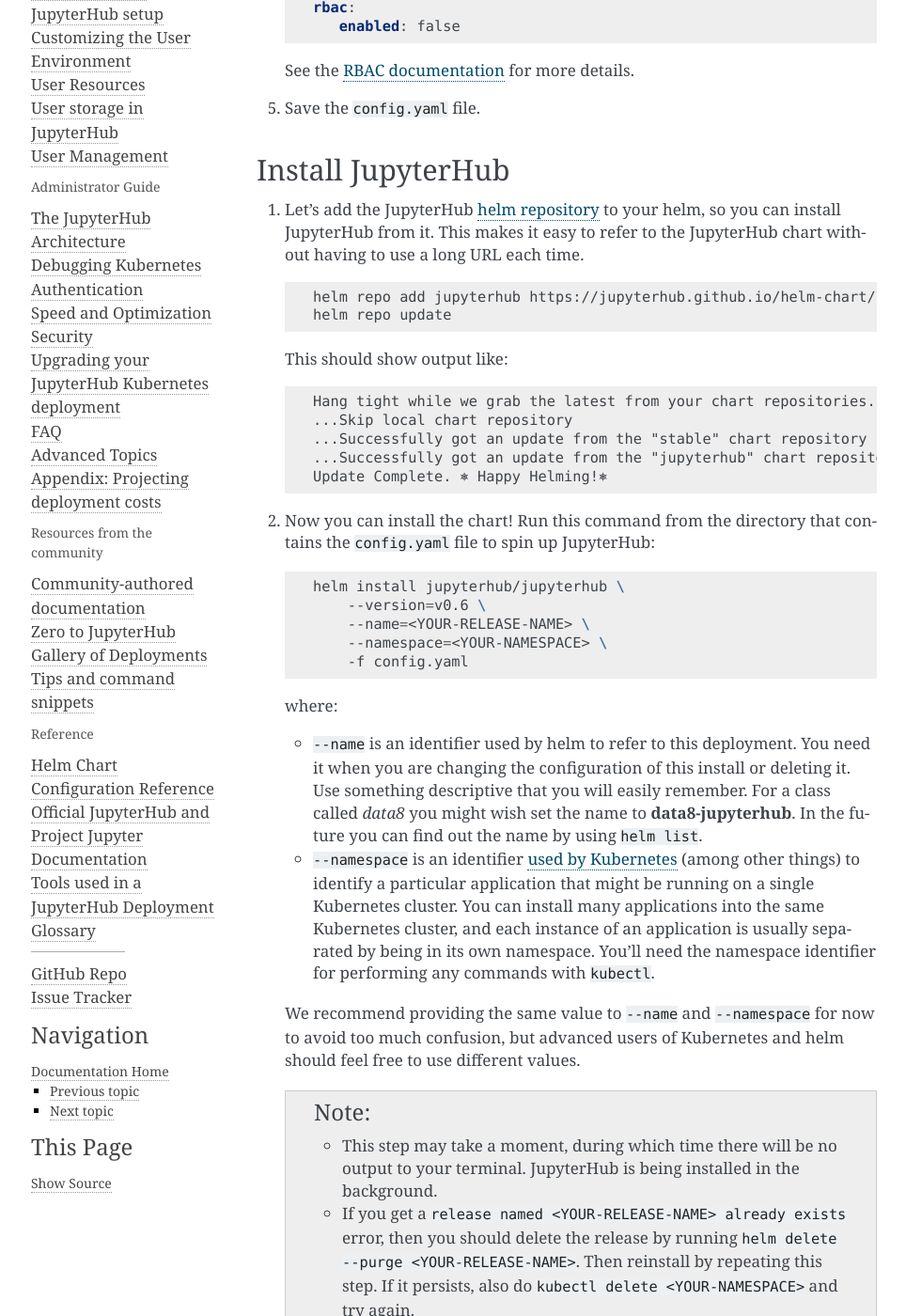
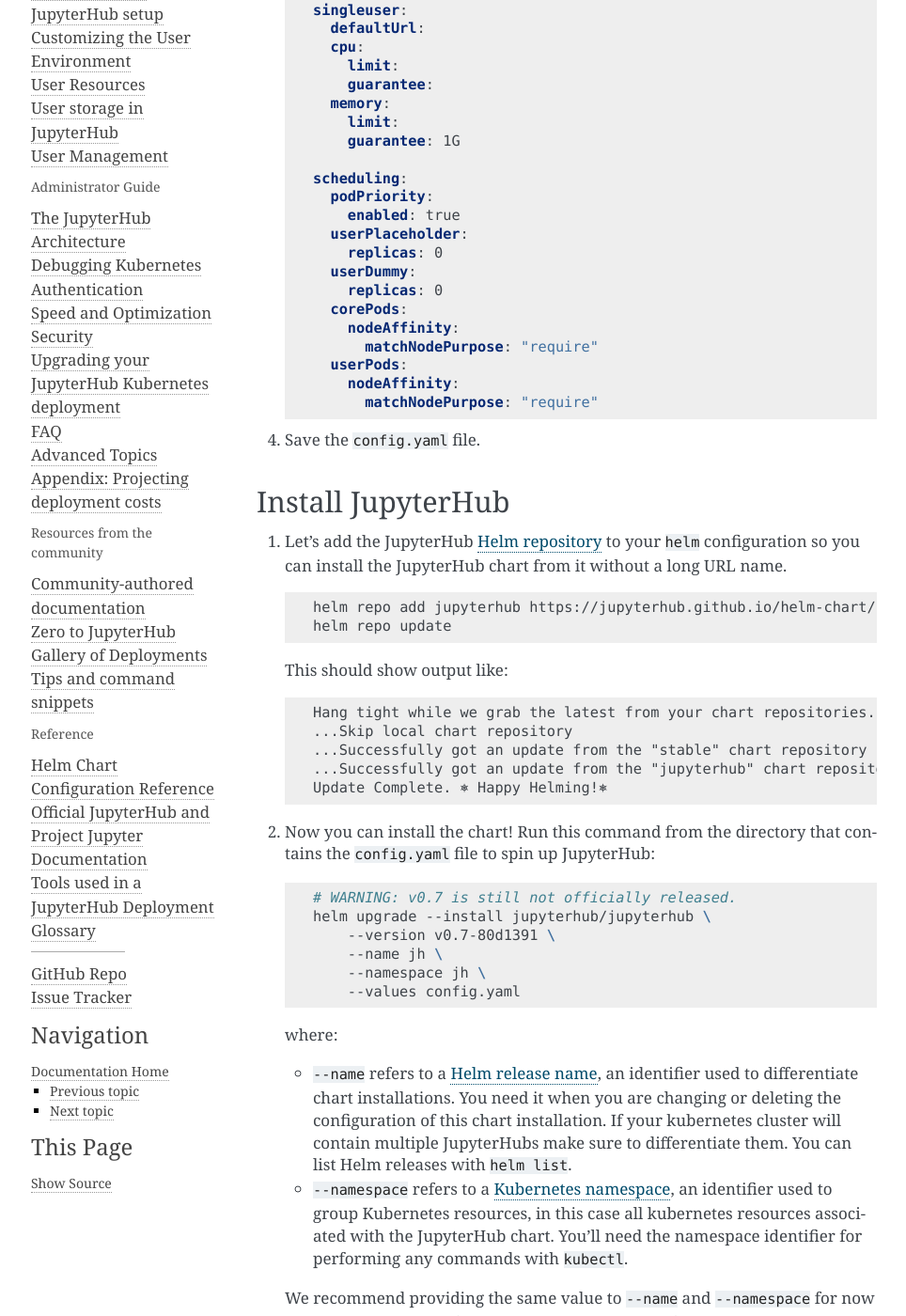
Before and after one commit to jupyterhub/zero-to-jupyterhub-k8s, a Sphinx documentation site: the page built from doc/source/setup-jupyterhub.rst, in a window 1280 px wide and 1400 px high, scrolled down 936 px. Shown: the whole window at 94% size, without its empty margins (147-1111 px from the left). Built offline with Sphinx 7.4.7, drawn with Linux system fonts in a browser that asks for light colours; some of the changed text lies outside the part shown.

Commit message:
additional docs mash

```diff
--- a/doc/source/setup-helm.rst
+++ b/doc/source/setup-helm.rst
@@ -4,18 +4,21 @@
 ===============
 
 `Helm <https://helm.sh/>`_, the package manager for Kubernetes, is a useful tool
-for: installing, upgrading and managing applications on a Kubernetes cluster. We
-will be using Helm to install and manage JupyterHub on our cluster.
+for: installing, upgrading and managing applications on a Kubernetes cluster.
+The Helm packages are called *charts*. We will be install and manage JupyterHub
+on our kubernetes cluster with a Helm chart.
 
-Helm works by initializing itself both locally as ``helm`` (on your computer)
-and remotely as ``Tiller`` (on your kubernetes cluster). When you run ``helm``
-commands, your local helm client sends instructions to ``Tiller`` that in turn
-make the requested changes.
+Helm has two parts: a client (`helm`) and a server (`tiller`). Tiller runs
+inside of your Kubernetes cluster as a pod in the kube-system namespace and
+manages *releases* (installations) and *revisions* (versions) of charts deployed
+on the kubernetes cluster. When you run `helm` commands, your local Helm client
+sends instructions to `tiller` in the cluster that in turn make the requested
+changes.
 
 Installation
 ------------
 
-The simplest way to install helm is to run Helm's installer script at a
+The simplest way to install helm is to run Helm's installer script in a
 terminal:
 
 .. code:: bash
@@ -30,76 +33,80 @@
 Initialization
 --------------
 
-After installing helm on your machine, initialize helm on your Kubernetes
-cluster. At a terminal for your local machine (or within an interactive cloud
-shell from your provider), enter:
+After installing helm on your machine, initialize Helm on your Kubernetes
+cluster:
 
 1. Set up a `ServiceAccount
    <https://kubernetes.io/docs/tasks/configure-pod-container/configure-service-account/>`_
-   for use by ``Tiller``, the cluster side component of ``helm``.
+   for use by `tiller`.
 
    .. code-block:: bash
 
       kubectl --namespace kube-system create serviceaccount tiller
 
-2. Give the ``ServiceAccount`` full permissions to manage the cluster (`RBAC
-   <https://kubernetes.io/docs/admin/authorization/rbac/>`_).
+2. Give the `ServiceAccount` full permissions to manage the cluster.
 
    .. code-block:: bash
 
       kubectl create clusterrolebinding tiller --clusterrole cluster-admin --serviceaccount=kube-system:tiller
+
+   See the `RBAC documentation
+   <security.html#use-role-based-access-control-rbac>`_ for more
+   information.
 
    .. note::
 
       While most clusters have RBAC enabled and you need this line, you **must**
       skip this step if your kubernetes cluster does not have RBAC enabled.
 
-3. Set up Helm on the cluster.
+3. Initialize `helm` and `tiller`.
 
    .. code-block:: bash
 
       helm init --service-account tiller
 
-   This command only needs to run once per Kubernetes cluster.
+   This command only needs to run once per Kubernetes cluster, it will create a
+   `tiller` deployment in the kube-system namespace and setup your local `helm`
+   client.
 
    .. note::
 
-      The local and remote version of ``helm`` must be the same in order to
-      ensure they can talk to each other. If you wish to run ``helm`` commands
-      from a *new* computer than the one used to run the commands above, you
-      must re-initialize it by running the following modified version of the
-      ``init`` command:
+      If you wish to install `helm` on another computer, you won't need to setup
+      `tiller` again but you still need to initialize `helm`:
 
-      ``helm init --client-only --service-account tiller``
+      .. code-block:: bash
 
-      This will initialize ``helm`` locally, according to the version that is
-      running remotely on the cluster. Note that this requires ``kubectl`` to
-      point to the correct kubernetes cluster. See `the kubernetes context
-      manager
-      <https://kubernetes.io/docs/tasks/access-application-cluster/configure-access-multiple-clusters/>`_
-      for more details.
+         helm init --client-only
 
 Verify
 ------
 
-You can verify that you have the correct version and that it installed
-properly by running:
+You can verify that you have the correct version and that it installed properly
+by running:
 
 .. code:: bash
 
    helm version
 
-It should provide output like:
+It should provide output like below. Make sure you have at least version 2.9.1
+and that the client (`helm`) and server version (`tiller`) is matching!
 
 .. code-block:: bash
 
    Client: &version.Version{SemVer:"v2.9.1", GitCommit:"20adb27c7c5868466912eebdf6664e7390ebe710", GitTreeState:"clean"}
    Server: &version.Version{SemVer:"v2.9.1", GitCommit:"20adb27c7c5868466912eebdf6664e7390ebe710", GitTreeState:"clean"}
 
-Make sure you have at least version 2.9.1!
-
 If you receive an error that the Server is unreachable, do another `helm
 version` in 15-30 seconds, and it should display the Server version.
+
+.. note::
+
+   If you wish to upgrade the server component of Helm running on the cluster
+   (`tiller`):
+
+   .. code-block:: bash
+
+      helm init --service-account tiller --upgrade
 
 Secure Helm
 -----------
@@ -113,5 +120,5 @@
 Next Step
 ---------
 
-Congratulations. Helm is now set up. The next step is to
-:ref:`install JupyterHub <setup-jupyterhub>`!
+Congratulations. Helm is now set up. The next step is to :ref:`install
+JupyterHub <setup-jupyterhub>`!
--- a/doc/source/setup-jupyterhub.rst
+++ b/doc/source/setup-jupyterhub.rst
@@ -3,15 +3,18 @@
 Setting up JupyterHub
 =====================
 
-Now that we have a `Kubernetes cluster <create-k8s-cluster.html>`_ and
-`helm <setup-helm.html>`_ setup, we can begin setting up a JupyterHub.
+Now that we have a `Kubernetes cluster <create-k8s-cluster.html>`_ and `Helm
+<setup-helm.html>`_ setup, we can proceed by setting up the cloud deployment of
+our JupyterHub.
 
 Prepare configuration file
 --------------------------
 
-This step prepares a configuration file (config file). We will use the
-`YAML <https://en.wikipedia.org/wiki/YAML>`_ file format to specify
-JupyterHub's configuration.
+This step prepares a `YAML <https://en.wikipedia.org/wiki/YAML>`_ configuration
+file (`config.yaml`) for the generic JupyterHub deployment declared by the Helm
+chart. Helm charts contains templates for kubernetes resources to be installed
+in a kubernetes cluster. This config file will provide values to be used by
+these templates.
 
 It's important to save the config file in a safe place. The config file is
 needed for future changes to JupyterHub's settings.
@@ -23,46 +26,60 @@
    entering ``nano config.yaml`` at the terminal will start the editor and
    open the config file.
 
-2. Create a random hex string to use as a security token. Run this command
-   in a terminal
+2. Create a random hex string representing 32 bytes to use as a security token.
+   Run this command in a terminal:
 
    .. code-block:: bash
 
        openssl rand -hex 32
 
-   Copy the output for use in the next step
+   Copy the output for use in the next step.
 
 3. Insert these lines into the ``config.yaml`` file. When editing YAML files,
    use straight quotes and spaces and avoid using curly quotes or tabs.
-   Substitute ``RANDOM_STRING`` below with the output of ``openssl rand -hex 32``
-   from step 2.
+   Substitute ``<RANDOM_STRING>`` below with the output of ``openssl rand -hex
+   32`` from step 2.
 
    .. code-block:: yaml
 
       proxy:
-        secretToken: "<OUTPUT-OF-`openssl rand -hex 32`>"
+        secretToken: "<RANDOM_STRING>"
 
-.. Don't put an example here! People will just copy paste that & that's a security issue.
+      singleuser:
+        defaultUrl:
+        cpu:
+          limit:
+          guarantee:
+        memory:
+          limit:
+          guarantee: 1G
 
-4. **Azure AKS only** If you're on Microsoft Azure AKS, you must disable
-   RBAC. Do so by putting the following in ``config.yaml``
+      scheduling:
+        podPriority:
+          enabled: true
+        userPlaceholder:
+          replicas: 0
+        userDummy:
+          replicas: 0
+        corePods:
+          nodeAffinity:
+            matchNodePurpose: "require"
+        userPods:
+          nodeAffinity:
+            matchNodePurpose: "require"
 
-   .. code-block:: yaml
 
-      rbac:
-         enabled: false
+.. Don't put an example here! People will just copy paste that & that's a
+   security issue.
 
-   See the `RBAC documentation <security.html#use-role-based-access-control-rbac>`_
-   for more details.
-
-5. Save the ``config.yaml`` file.
+4. Save the ``config.yaml`` file.
 
 Install JupyterHub
 ------------------
 
-1. Let's add the JupyterHub `helm repository <https://github.com/kubernetes/helm/blob/master/docs/chart_repository.md>`_
-   to your helm, so you can install JupyterHub from it. This makes it easy to refer to the JupyterHub chart
-   without having to use a long URL each time.
+1. Let's add the JupyterHub `Helm repository
+   <https://jupyterhub.github.io/helm-chart/>`_ to your `helm` configuration so
+   you can install the JupyterHub chart from it without a long URL name.
 
    .. code:: bash
 
@@ -84,28 +101,26 @@
 
    .. code:: bash
 
-      helm install jupyterhub/jupyterhub \
-          --version=v0.6 \
-          --name=<YOUR-RELEASE-NAME> \
-          --namespace=<YOUR-NAMESPACE> \
-          -f config.yaml
+      # WARNING: v0.7 is still not officially released.
+      helm upgrade --install jupyterhub/jupyterhub \
+          --version v0.7-80d1391 \
+          --name jh \
+          --namespace jh \
+          --values config.yaml
 
    where:
 
-   - ``--name`` is an identifier used by helm to refer to this deployment.
-     You need it when you are changing the configuration of this install
-     or deleting it. Use something descriptive that you will easily
-     remember. For a class called *data8* you might wish set the name to
-     **data8-jupyterhub**. In the future you can find out the name by
-     using ``helm list``.
-   - ``--namespace``  is an identifier
-     `used by Kubernetes <https://kubernetes.io/docs/concepts/overview/working-with-objects/namespaces/>`_
-     (among other things) to identify a particular application that might
-     be running on a single Kubernetes cluster. You can install many
-     applications into the same Kubernetes cluster, and each instance of
-     an application is usually separated by being in its own namespace.
-     You'll need the namespace identifier for performing any commands
-     with ``kubectl``.
+   - ``--name`` refers to a `Helm release name
+     <https://docs.helm.sh/glossary/#release>`_, an identifier used to
+     differentiate chart installations. You need it when you are changing or
+     deleting the configuration of this chart installation. If your kubernetes
+     cluster will contain multiple JupyterHubs make sure to differentiate them.
+     You can list Helm releases with ``helm list``.
+   - ``--namespace`` refers to a `Kubernetes namespace
+     <https://kubernetes.io/docs/concepts/overview/working-with-objects/namespaces/>`_,
+     an identifier used to group Kubernetes resources, in this case all
+     kubernetes resources associated with the JupyterHub chart. You'll need the
+     namespace identifier for performing any commands with ``kubectl``.
 
    We recommend providing the same value to ``--name`` and ``--namespace``
    for now to avoid too much confusion, but advanced users of Kubernetes and
@@ -121,7 +136,7 @@
         step. If it persists, also do ``kubectl delete <YOUR-NAMESPACE>`` and try again.
 
       * In general, if something goes *wrong* with the install step, delete the
-        Helm namespace by running ``helm delete --purge <YOUR-RELEASE-NAME>``
+        Helm release by running ``helm delete --purge <YOUR-RELEASE-NAME>``
         before re-running the install command.
 
       * If you're pulling from a large Docker image you may get a
@@ -131,8 +146,8 @@
 
       * The ``--version`` parameter corresponds to the *version of the helm chart*,
         not the version of JupyterHub. Each version of the JupyterHub helm chart
-        is paired with a specific version of JupyterHub. E.g., v0.6 of the helm
-        chart runs JupyterHub v0.8.1.
+        is paired with a specific version of JupyterHub. E.g., v0.7 of the helm
+        chart runs JupyterHub v0.9.1.
 
 3. While Step 2 is running, you can see the pods being created by entering in
    a different terminal:
@@ -141,9 +156,19 @@
 
       kubectl --namespace=<YOUR-NAMESPACE> get pod
 
-4. Wait for the hub and proxy pod to begin running.
+   .. note::
 
-5. You can find the IP to use for accessing the JupyterHub with:
+      We recommend that you `enable autocompletion for kubectl
+      <https://kubernetes.io/docs/tasks/tools/install-kubectl/#enabling-shell-autocompletion>`_
+      and set a default value for the ``--namespace`` flag:
+
+      .. code-block:: bash
+
+         kubectl config set-context $(kubectl config current-context) --namespace=<YOUR-NAMESPACE>
+
+4. Wait for the *hub* and *proxy* pod to enter the ``Running`` state.
+
+5. Find the IP to use for accessing the JupyterHub with:
 
    .. code-block:: bash
 
@@ -155,15 +180,18 @@
    .. note::
 
       If the IP for ``proxy-public`` is too long to fit into the window, you
-      can find the longer version by calling::
+      can find the longer version by calling:
 
-        kubectl --namespace=<YOUR-NAMESPACE> describe svc proxy-public --output=wide
+      .. code-block:: bash
 
-6. To use JupyterHub, enter the external IP for the `proxy-public` service in
+         kubectl --namespace=<YOUR-NAMESPACE> describe svc proxy-public --output=wide
+
+
+7. To use JupyterHub, enter the external IP for the `proxy-public` service in
    to a browser. JupyterHub is running with a default *dummy* authenticator so
    entering any username and password combination will let you enter the hub.
 
-Congratulations! Now that you have JupyterHub running, you can
-`extend it <extending-jupyterhub>`_ in many ways. You can use a pre-built
-image for the user container, build your own image, configure different
-authenticators, and more!
+Congratulations! Now that you have JupyterHub running, you can `extend it
+<extending-jupyterhub>`_ in many ways. You can use a pre-built image for the
+user container, build your own image, configure different authenticators, and
+more!
```
Also changed, not shown: doc/source/getting-started.rst (+18 -13 lines).
